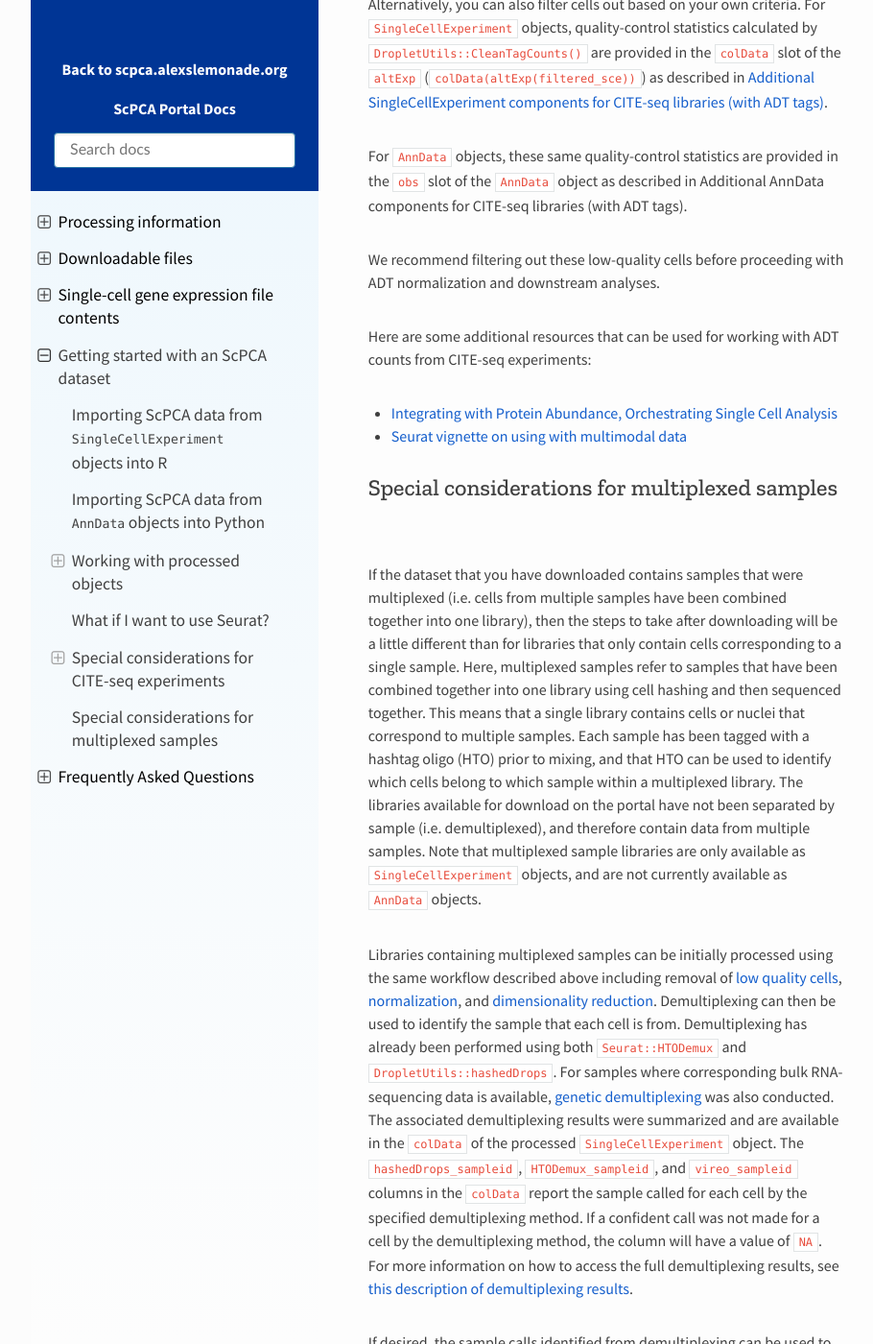
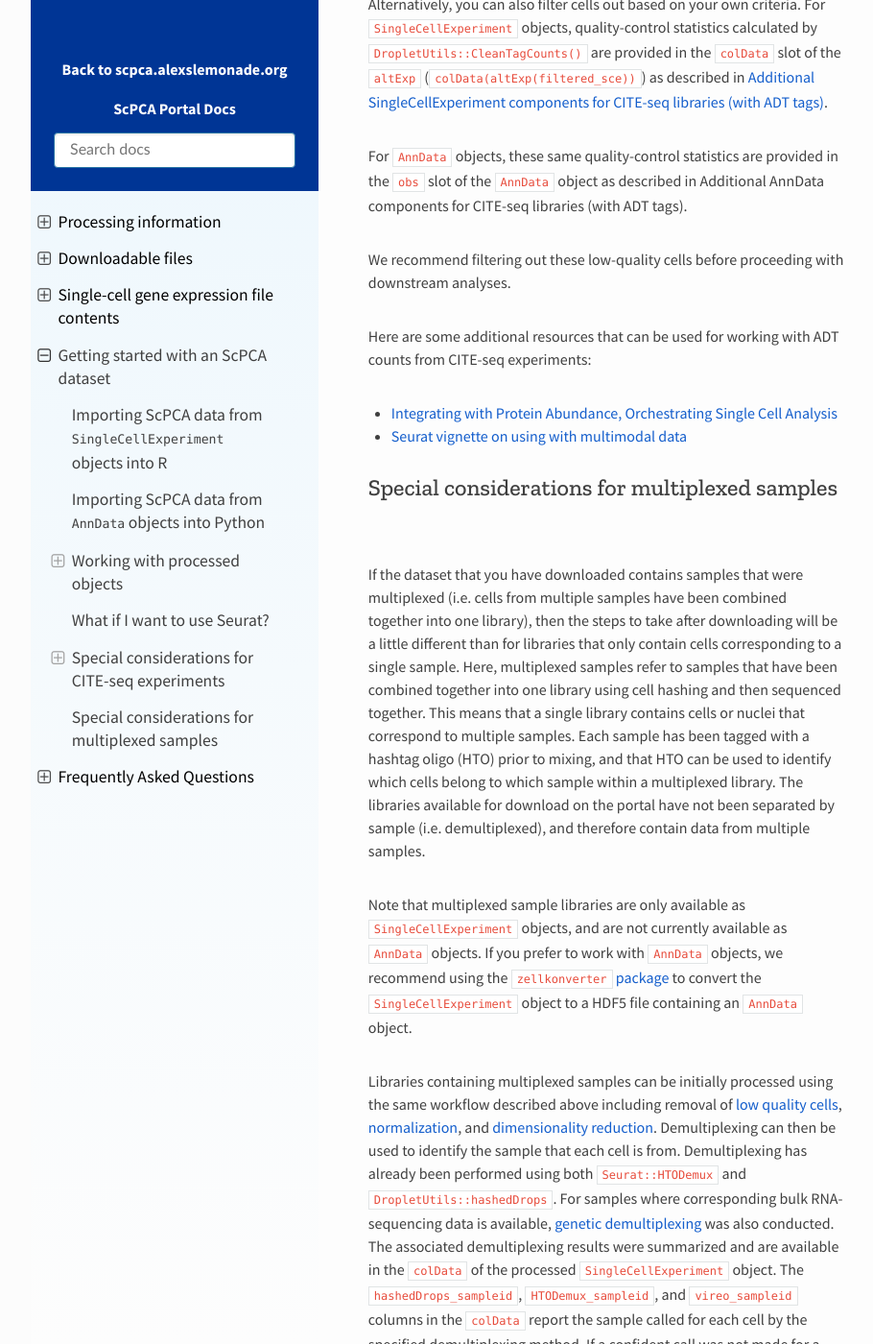
Before and after one commit to DongzeHE/scpca-docs, a Sphinx documentation site: the page built from docs/getting_started.md, in a window 1280 px wide and 1400 px high, scrolled down 9154 px. Shown: the whole window at 96% size, without its empty margins (158-1068 px from the left). Built offline with Sphinx 7.4.7 and the Read the Docs theme 2.0.0, drawn with Linux system fonts in a browser that asks for light colours.

Commit message:
zellkonverter link

````diff
--- a/docs/getting_started.md
+++ b/docs/getting_started.md
@@ -284,7 +284,7 @@ For `SingleCellExperiment` objects, quality-control statistics calculated by [`D
 
 For `AnnData` objects, these same quality-control statistics are provided in the `obs` slot of the `AnnData` object as described in {ref}`Additional AnnData components for CITE-seq libraries (with ADT tags) <sce_file_contents: Additional AnnData components for CITE-seq libraries (with ADT tags)>`.
 
-We recommend filtering out these low-quality cells before proceeding with ADT normalization and downstream analyses.
+We recommend filtering out these low-quality cells before proceeding with downstream analyses.
 
 Here are some additional resources that can be used for working with ADT counts from CITE-seq experiments:
 - [Integrating with Protein Abundance, Orchestrating Single Cell Analysis](http://bioconductor.org/books/3.15/OSCA.advanced/integrating-with-protein-abundance.html)
@@ -298,7 +298,9 @@ Here, multiplexed samples refer to samples that have been combined together into
 This means that a single library contains cells or nuclei that correspond to multiple samples.
 Each sample has been tagged with a hashtag oligo (HTO) prior to mixing, and that HTO can be used to identify which cells belong to which sample within a multiplexed library.
 The libraries available for download on the portal have not been separated by sample (i.e. demultiplexed), and therefore contain data from multiple samples.
+
 Note that multiplexed sample libraries are only available as `SingleCellExperiment` objects, and are not currently available as `AnnData` objects.
+If you prefer to work with `AnnData` objects, we recommend using the [`zellkonverter` package](https://bioconductor.org/packages/3.17/bioc/html/zellkonverter.html) to convert the `SingleCellExperiment` object to a HDF5 file containing an `AnnData` object.
 
 
 Libraries containing multiplexed samples can be initially processed using the same workflow described above including removal of [low quality cells](#quality-control), [normalization](#normalization), and [dimensionality reduction](#dimensionality-reduction).
@@ -324,6 +326,7 @@ sampleA_cells <- which(multiplexed_sce$vireo_sampleid == "sampleA")
 sampleA_sce <- multiplexed_sce[, sampleA_cells]
 ```
 
+
 Here are some additional resources that can be used for working with multiplexed samples (or those with cell hashing):
 - [Demultiplexing on HTO Abundance, Orchestrating Single Cell Analysis](http://bioconductor.org/books/3.14/OSCA.advanced/droplet-processing.html#demultiplexing-on-hto-abundance)
 - [Seurat vignette on demultiplexing with Seurat::HTODemux](https://satijalab.org/seurat/articles/hashing_vignette.html)
````
